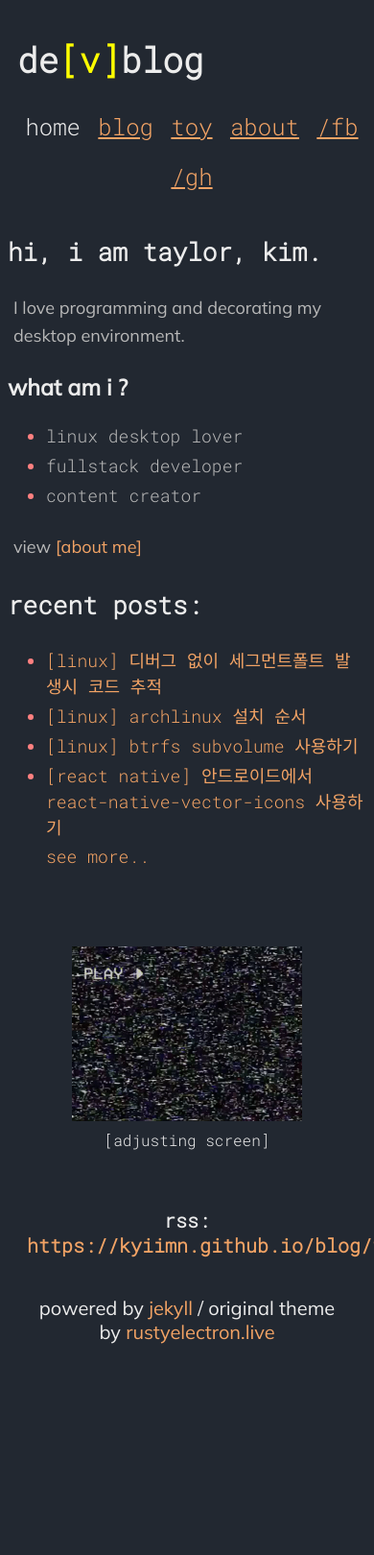
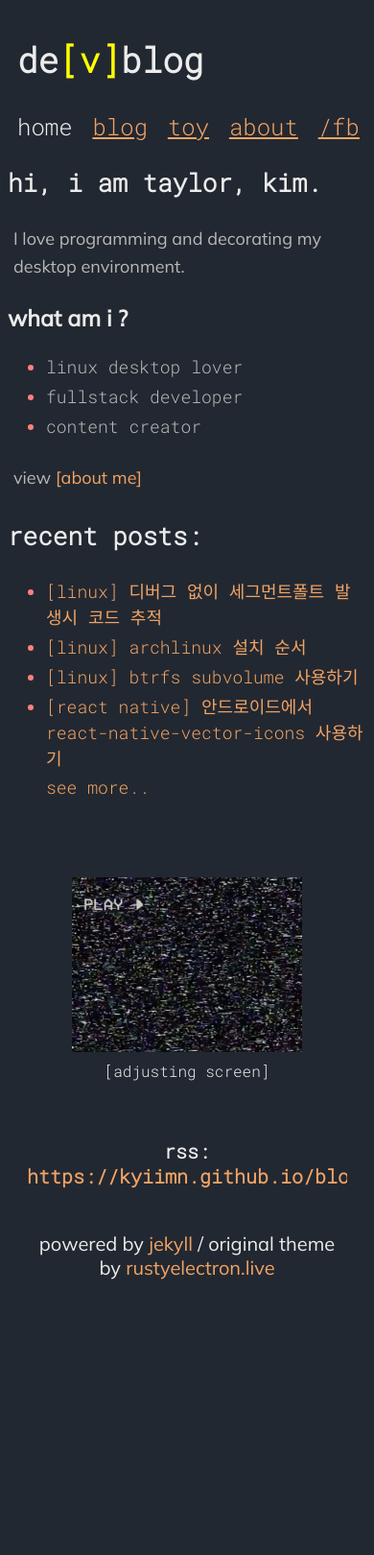
Before and after one commit to kyiimn/blog, a Jekyll site: the page built from index.md, in a window 390 px wide. Shown: the whole page at 96% size. Built offline with Jekyll 4.4.1, drawn with Linux system fonts in a browser that asks for light colours; after the commit the page ends 1553 px from its top, so only the background shows below that.

Commit message:
테스트

```diff
--- a/_includes/navigation.html
+++ b/_includes/navigation.html
@@ -3,12 +3,12 @@
 		<h1><a class="link-inactive" href="{{ '/' | relative_url }}">de<span style="color: yellow;">[v]</span>blog</a></h1>
 
 		{% assign stripurl = page.url | remove: '.html' %}
+		<ul>
 		{% for item in site.data.navigation %}
 		<a href="{{ item.link | relative_url }}"
 			{% if item.ext %} target=_blank {% endif %}
-			{% if page.url == item.link or stripurl == item.link %} class="link-inactive" {% endif %}>
-			{{ item.name }}
-		</a>
+			{% if page.url == item.link or stripurl == item.link %} class="link-inactive" {% endif %}>{{ item.name }}</a>
 		{% endfor %}
+		</ul>
 		</div>
 </nav>
--- a/assets/css/styles.css
+++ b/assets/css/styles.css
@@ -76,6 +76,12 @@
 	align-self: center;
 	padding: 1rem;
 	margin-left: 2rem;
+}
+
+.header ul{
+	display: flex;
+	padding: 0;
+    margin: 0;
 }
 /* end of header css */
 
@@ -255,8 +261,8 @@
 
 	/* header css */
 	.header{
-		flex-direction: row;
-		justify-content: space-evenly;
+		flex-direction: column;
+		justify-content: flex-start;
 	}
 
 	.header h1{
@@ -272,7 +278,14 @@
 		padding-bottom: 1rem;
 	}
 
-	.header > a{
+	.header ul{
+		display: block;
+		white-space: nowrap;
+		overflow: auto hidden;
+		width: 100%;
+	}
+
+	.header ul a{
 		font-size: 1.2rem;
 	}
 
@@ -326,6 +339,12 @@
 		padding-right: 10px;
 		padding-left: 20px;
 	}
+
+	.right span{
+		display: inline-block;
+		width: 100%;
+		overflow: auto hidden;
+	}
 }
 
 /* only for about page */
```
